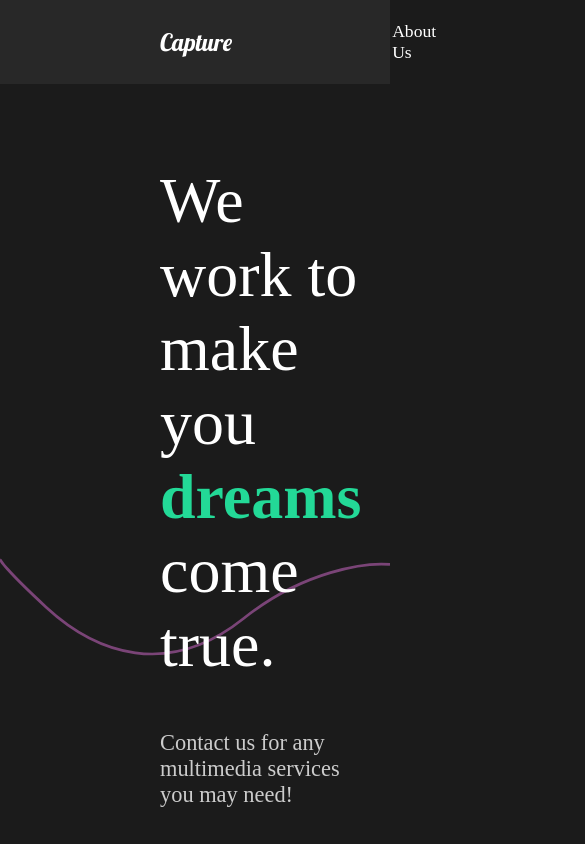
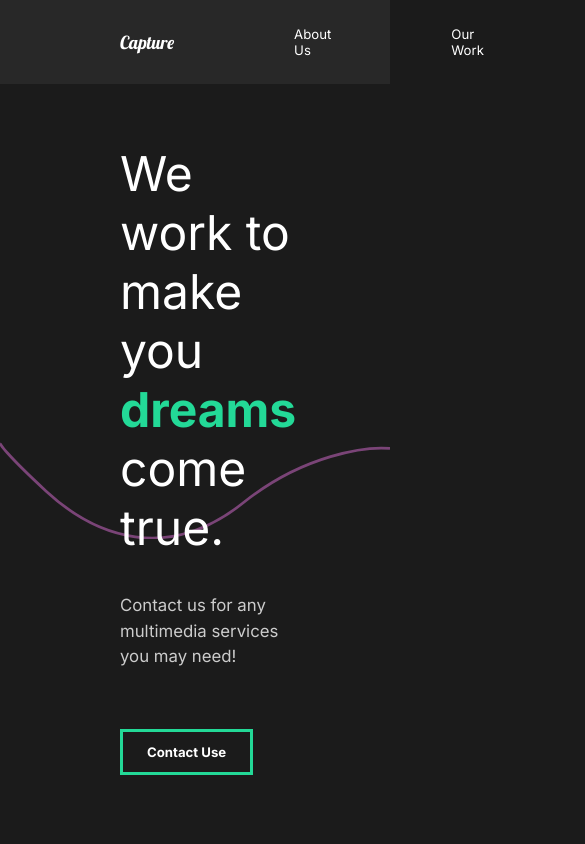
Before and after one commit to DVarner94/capture, a React (Create React App) app: page / in a window 390 px wide. Shown: the top 844 px of the page, 585 px wide, since content can reach past the window. Built offline with nearby package versions, Linux system fonts and the light colour scheme.

Commit message:
making more mobile responsive

```diff
--- a/src/components/GlobalStyle.js
+++ b/src/components/GlobalStyle.js
@@ -7,14 +7,22 @@ const GlobalStyle = createGlobalStyle`
     box-sizing: border-box;
 }
 
+html{
+    @media (max-width: 1700px){
+        font-size: 75%;
+    }
+}
+
 body{
     background: #1b1b1b;
+    font-family: 'Inter', sans-serif;
+    overflow-x: hidden;
 }
 button{
     font-weight: bold;
     font-size: 1.1rem;
     cursor: pointer;
-    padding: 1rem 3rem;
+    padding: 1rem 2rem;
     border: 3px solid #23d997;
     background: transparent;
     color: white;
@@ -34,7 +42,7 @@ button{
     }
     h4{
         font-weight: bold;
-        font-size: 4rem;
+        font-size: 2rem;
     }
     a{
         font-size: 1.1rem;
@@ -47,6 +55,7 @@ button{
        padding: 3rem 0rem;
        color: #ccc;
        font-size: 1.4rem;
+       line-height: 150%;
     }
 `;
 
```
